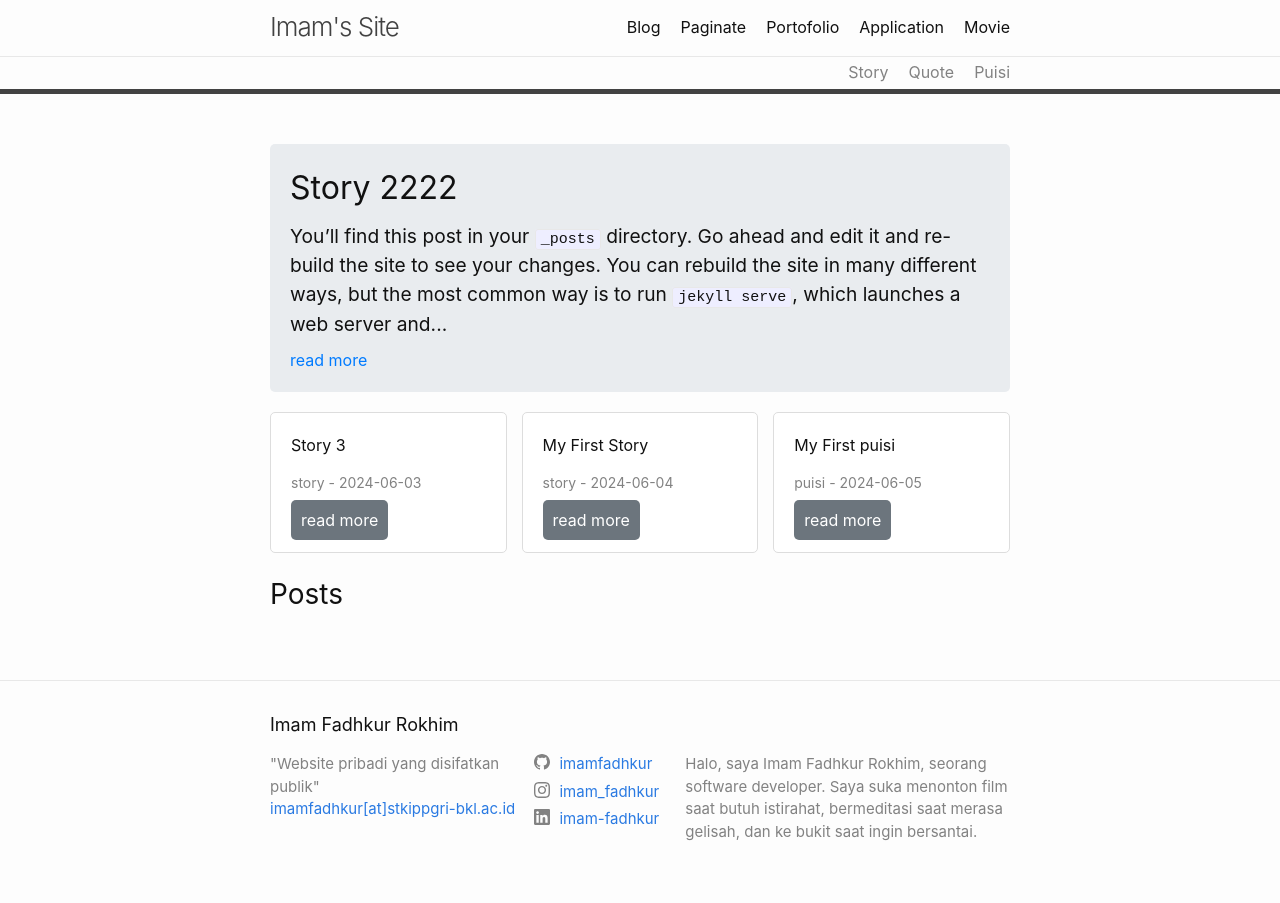
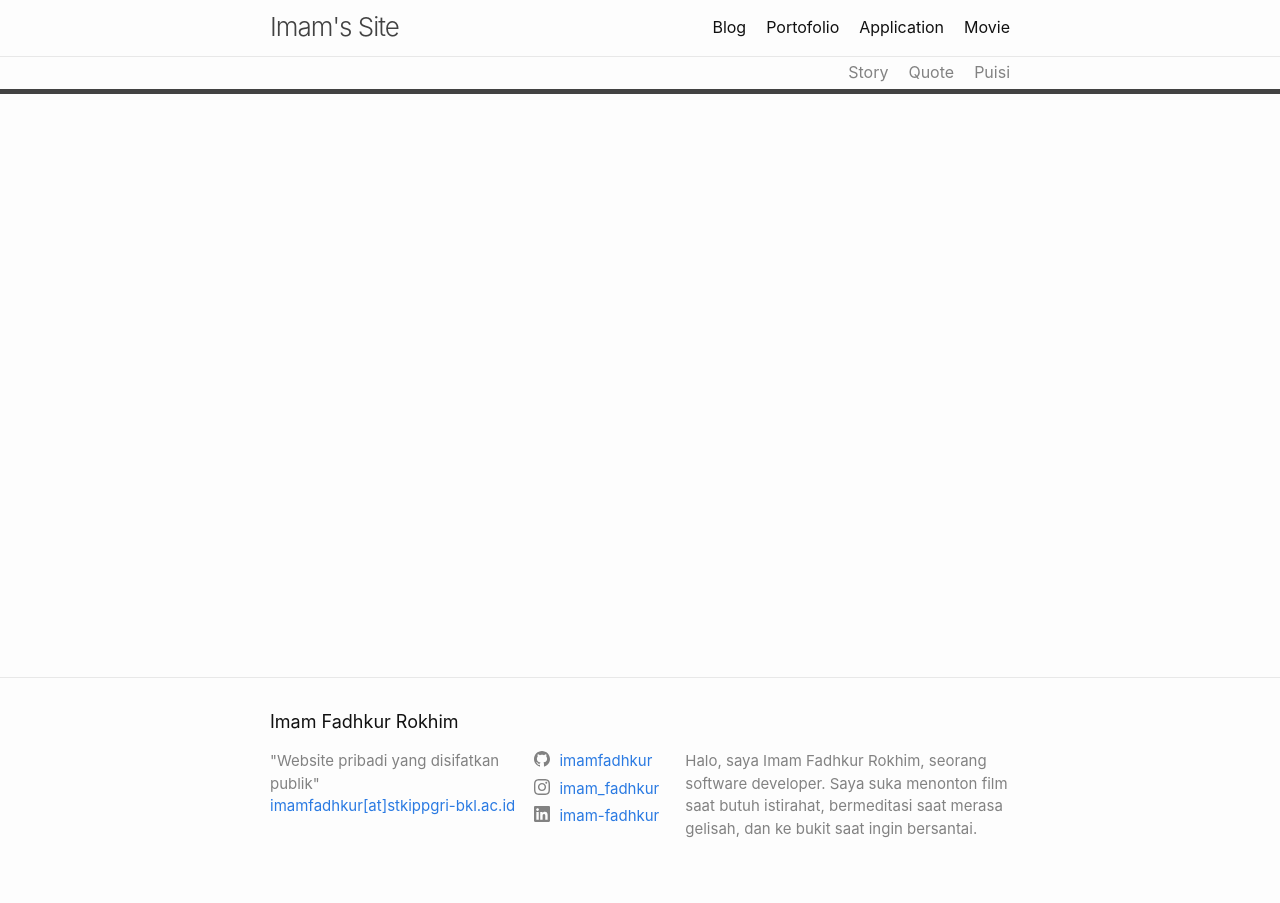
Before and after one commit to imamfadhkur/imamfadhkur.github.io, a Jekyll site: the page built from blog.markdown, in a window 1280 px wide. Built offline with Jekyll 4.4.1, drawn with Linux system fonts in a browser that asks for light colours.

Commit message:
pembersihan

```diff
--- a/Gemfile
+++ b/Gemfile
@@ -31,5 +31,3 @@ gem "wdm", "~> 0.1.1", :platforms => [:mingw, :x64_mingw, :mswin]
 # Lock `http_parser.rb` gem to `v0.6.x` on JRuby builds since newer versions of the gem
 # do not have a Java counterpart.
 gem "http_parser.rb", "~> 0.6.0", :platforms => [:jruby]
-
-gem "jekyll-paginate"
--- a/_config.yml
+++ b/_config.yml
@@ -37,10 +37,6 @@ linkedin_username: imam-fadhkur
 theme: minima
 plugins:
   - jekyll-feed
-  - jekyll-paginate
-
-paginate: 5
-paginate-path: "/blog/page:num/"
 # Exclude from processing.
 # The following items will not be processed, by default.
 # Any item listed under the `exclude:` key here will be automatically added to
--- a/_layouts/home.html
+++ b/_layouts/home.html
@@ -3,12 +3,14 @@ layout: default
 ---
 
 <div class="container">
+  {%- if site.posts.size > 0 -%}
     <header class="header">
       {%- assign oldest_post = site.posts | reverse | first -%}
       <h1>{{ oldest_post.title }}</h1>
       <p>{{ oldest_post.content | truncatewords: 50, "..." }}</p>
       <a href="{{ oldest_post.url }}" class="continue-reading">read more</a>
     </header>
+  {%- endif -%}
   <section class="featured-posts" id="featured-posts">
   </section>
   <section>
--- a/_posts/2024-06-03-test-story-2.markdown
+++ /dev/null
@@ -1,31 +0,0 @@
----
-layout: post
-title: "Story 2222"
-date: 2024-06-03 21:24:25 +0700
-categories: blog story
-permalink: /:categories/:title.html
----
-
-You’ll find this post in your `_posts` directory. Go ahead and edit it and re-build the site to see your changes. You can rebuild the site in many different ways, but the most common way is to run `jekyll serve`, which launches a web server and auto-regenerates your site when a file is updated.
-
-Jekyll requires blog post files to be named according to the following format:
-
-`YEAR-MONTH-DAY-title.MARKUP`
-
-Where `YEAR` is a four-digit number, `MONTH` and `DAY` are both two-digit numbers, and `MARKUP` is the file extension representing the format used in the file. After that, include the necessary front matter. Take a look at the source for this post to get an idea about how it works.
-
-Jekyll also offers powerful support for code snippets:
-
-{% highlight ruby %}
-def print_hi(name)
-puts "Hi, #{name}"
-end
-print_hi('Tom')
-#=> prints 'Hi, Tom' to STDOUT.
-{% endhighlight %}
-
-Check out the [Jekyll docs][jekyll-docs] for more info on how to get the most out of Jekyll. File all bugs/feature requests at [Jekyll’s GitHub repo][jekyll-gh]. If you have questions, you can ask them on [Jekyll Talk][jekyll-talk].
-
-[jekyll-docs]: https://jekyllrb.com/docs/home
-[jekyll-gh]: https://github.com/jekyll/jekyll
-[jekyll-talk]: https://talk.jekyllrb.com/
--- a/_posts/2024-06-03-test-story-3.markdown
+++ /dev/null
@@ -1,31 +0,0 @@
----
-layout: post
-title: "Story 3"
-date: 2024-06-03 21:24:25 +0700
-categories: blog story
-permalink: /:categories/:title.html
----
-
-You’ll find this post in your `_posts` directory. Go ahead and edit it and re-build the site to see your changes. You can rebuild the site in many different ways, but the most common way is to run `jekyll serve`, which launches a web server and auto-regenerates your site when a file is updated.
-
-Jekyll requires blog post files to be named according to the following format:
-
-`YEAR-MONTH-DAY-title.MARKUP`
-
-Where `YEAR` is a four-digit number, `MONTH` and `DAY` are both two-digit numbers, and `MARKUP` is the file extension representing the format used in the file. After that, include the necessary front matter. Take a look at the source for this post to get an idea about how it works.
-
-Jekyll also offers powerful support for code snippets:
-
-{% highlight ruby %}
-def print_hi(name)
-puts "Hi, #{name}"
-end
-print_hi('Tom')
-#=> prints 'Hi, Tom' to STDOUT.
-{% endhighlight %}
-
-Check out the [Jekyll docs][jekyll-docs] for more info on how to get the most out of Jekyll. File all bugs/feature requests at [Jekyll’s GitHub repo][jekyll-gh]. If you have questions, you can ask them on [Jekyll Talk][jekyll-talk].
-
-[jekyll-docs]: https://jekyllrb.com/docs/home
-[jekyll-gh]: https://github.com/jekyll/jekyll
-[jekyll-talk]: https://talk.jekyllrb.com/
--- a/_posts/2024-06-03-welcome-to-jekyll.markdown
+++ /dev/null
@@ -1,31 +0,0 @@
----
-layout: post
-title: "Welcome to Jekyll!"
-date: 2024-06-03 21:24:25 +0700
-categories: blog story
-permalink: /:categories/:title.html
----
-
-You’ll find this post in your `_posts` directory. Go ahead and edit it and re-build the site to see your changes. You can rebuild the site in many different ways, but the most common way is to run `jekyll serve`, which launches a web server and auto-regenerates your site when a file is updated.
-
-Jekyll requires blog post files to be named according to the following format:
-
-`YEAR-MONTH-DAY-title.MARKUP`
-
-Where `YEAR` is a four-digit number, `MONTH` and `DAY` are both two-digit numbers, and `MARKUP` is the file extension representing the format used in the file. After that, include the necessary front matter. Take a look at the source for this post to get an idea about how it works.
-
-Jekyll also offers powerful support for code snippets:
-
-{% highlight ruby %}
-def print_hi(name)
-puts "Hi, #{name}"
-end
-print_hi('Tom')
-#=> prints 'Hi, Tom' to STDOUT.
-{% endhighlight %}
-
-Check out the [Jekyll docs][jekyll-docs] for more info on how to get the most out of Jekyll. File all bugs/feature requests at [Jekyll’s GitHub repo][jekyll-gh]. If you have questions, you can ask them on [Jekyll Talk][jekyll-talk].
-
-[jekyll-docs]: https://jekyllrb.com/docs/home
-[jekyll-gh]: https://github.com/jekyll/jekyll
-[jekyll-talk]: https://talk.jekyllrb.com/
--- a/_posts/puisi/2024-06-05-first-poetry.markdown
+++ /dev/null
@@ -1,9 +0,0 @@
----
-layout: post
-title: "My First puisi"
-date: 2024-06-05 21:24:25 +0700
-categories: blog puisi
-permalink: /:categories/:title.html
----
-
-my puisi
--- a/_posts/story/2024-06-04-first-story.markdown
+++ /dev/null
@@ -1,9 +0,0 @@
----
-layout: post
-title: "My First Story"
-date: 2024-06-04 21:24:25 +0700
-categories: blog story
-permalink: /:categories/:title.html
----
-
-my story
```
Also changed, not shown: paginate.markdown (deleted, +0 -35 lines). Lines whose indentation alone changed are shown as unchanged.
